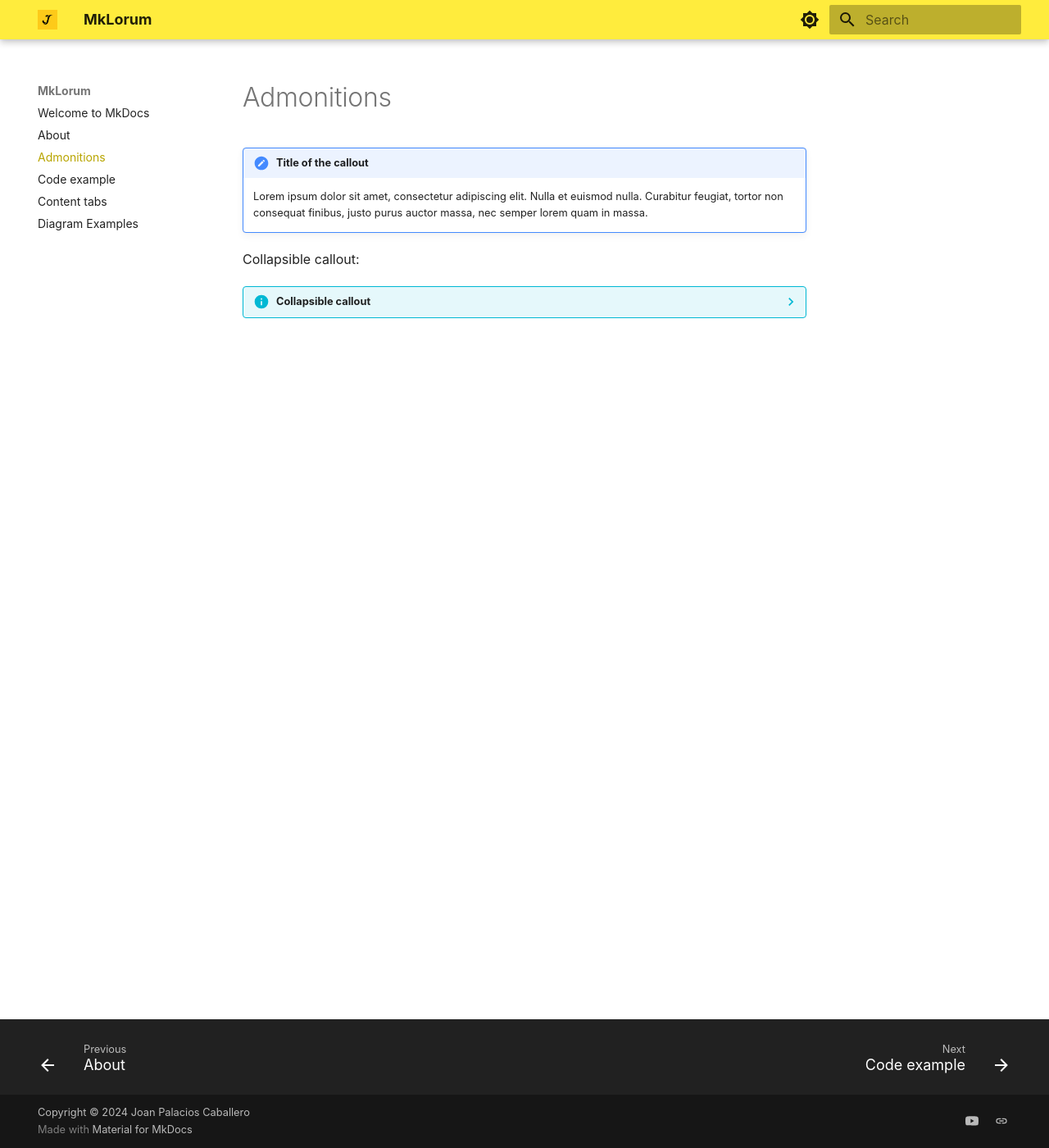
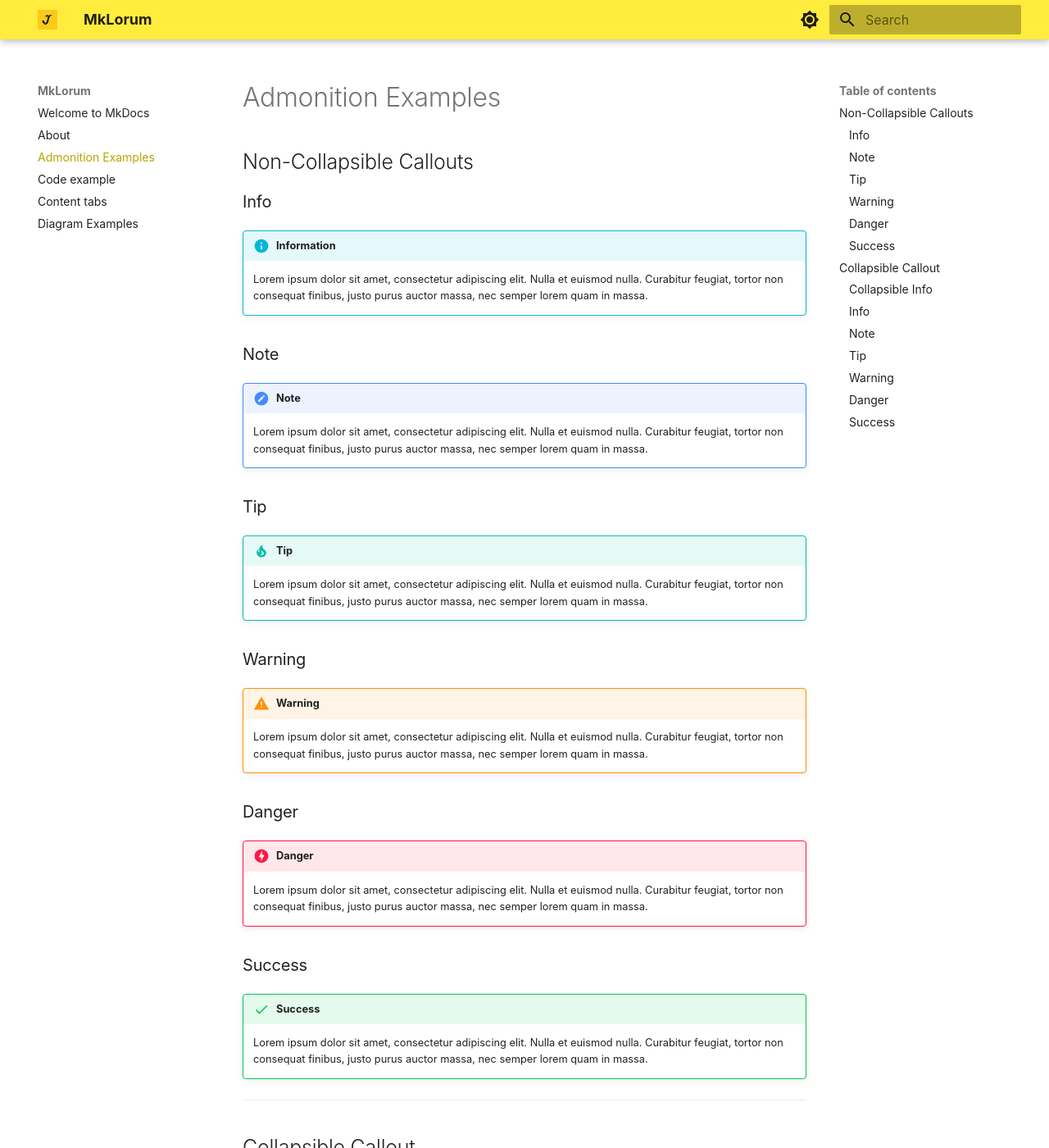
Before and after one commit to Toroi01/mkdocs-material-tutorial, an MkDocs documentation site: the page built from docs/admonitions.md, in a window 1280 px wide and 1400 px high. Shown: the whole window at 82% size. Built offline with MkDocs 1.6.1 and Material for MkDocs 9.7.7, drawn with Linux system fonts in a browser that asks for light colours; some web fonts are replaced; some of the changed text lies outside the part shown.

Commit message:
Better admonitions

```diff
--- a/docs/admonitions.md
+++ b/docs/admonitions.md
@@ -1,13 +1,68 @@
-!!! note "Title of the callout"
+# Admonition Examples
 
-    Lorem ipsum dolor sit amet, consectetur adipiscing elit. Nulla et euismod
-    nulla. Curabitur feugiat, tortor non consequat finibus, justo purus auctor
-    massa, nec semper lorem quam in massa.
+## Non-Collapsible Callouts
 
-Collapsible callout:
+### Info
+!!! info "Information"
 
-??? info "Collapsible callout"
+    Lorem ipsum dolor sit amet, consectetur adipiscing elit. Nulla et euismod nulla. Curabitur feugiat, tortor non consequat finibus, justo purus auctor massa, nec semper lorem quam in massa.
 
-    Lorem ipsum dolor sit amet, consectetur adipiscing elit. Nulla et euismod
-    nulla. Curabitur feugiat, tortor non consequat finibus, justo purus auctor
-    massa, nec semper lorem quam in massa.
+### Note
+!!! note "Note"
+
+    Lorem ipsum dolor sit amet, consectetur adipiscing elit. Nulla et euismod nulla. Curabitur feugiat, tortor non consequat finibus, justo purus auctor massa, nec semper lorem quam in massa.
+
+### Tip
+!!! tip "Tip"
+
+    Lorem ipsum dolor sit amet, consectetur adipiscing elit. Nulla et euismod nulla. Curabitur feugiat, tortor non consequat finibus, justo purus auctor massa, nec semper lorem quam in massa.
+
+### Warning
+!!! warning "Warning"
+
+    Lorem ipsum dolor sit amet, consectetur adipiscing elit. Nulla et euismod nulla. Curabitur feugiat, tortor non consequat finibus, justo purus auctor massa, nec semper lorem quam in massa.
+
+### Danger
+!!! danger "Danger"
+
+    Lorem ipsum dolor sit amet, consectetur adipiscing elit. Nulla et euismod nulla. Curabitur feugiat, tortor non consequat finibus, justo purus auctor massa, nec semper lorem quam in massa.
+
+### Success
+!!! success "Success"
+
+    Lorem ipsum dolor sit amet, consectetur adipiscing elit. Nulla et euismod nulla. Curabitur feugiat, tortor non consequat finibus, justo purus auctor massa, nec semper lorem quam in massa.
+
+---
+
+## Collapsible Callout
+
+### Collapsible Info
+### Info
+??? info "Information"
+
+    Lorem ipsum dolor sit amet, consectetur adipiscing elit. Nulla et euismod nulla. Curabitur feugiat, tortor non consequat finibus, justo purus auctor massa, nec semper lorem quam in massa.
+
+### Note
+??? note "Note"
+
+    Lorem ipsum dolor sit amet, consectetur adipiscing elit. Nulla et euismod nulla. Curabitur feugiat, tortor non consequat finibus, justo purus auctor massa, nec semper lorem quam in massa.
+
+### Tip
+??? tip "Tip"
+
+    Lorem ipsum dolor sit amet, consectetur adipiscing elit. Nulla et euismod nulla. Curabitur feugiat, tortor non consequat finibus, justo purus auctor massa, nec semper lorem quam in massa.
+
+### Warning
+??? warning "Warning"
+
+    Lorem ipsum dolor sit amet, consectetur adipiscing elit. Nulla et euismod nulla. Curabitur feugiat, tortor non consequat finibus, justo purus auctor massa, nec semper lorem quam in massa.
+
+### Danger
+??? danger "Danger"
+
+    Lorem ipsum dolor sit amet, consectetur adipiscing elit. Nulla et euismod nulla. Curabitur feugiat, tortor non consequat finibus, justo purus auctor massa, nec semper lorem quam in massa.
+
+### Success
+??? success "Success"
+
+    Lorem ipsum dolor sit amet, consectetur adipiscing elit. Nulla et euismod nulla. Curabitur feugiat, tortor non consequat finibus, justo purus auctor massa, nec semper lorem quam in massa.
```
